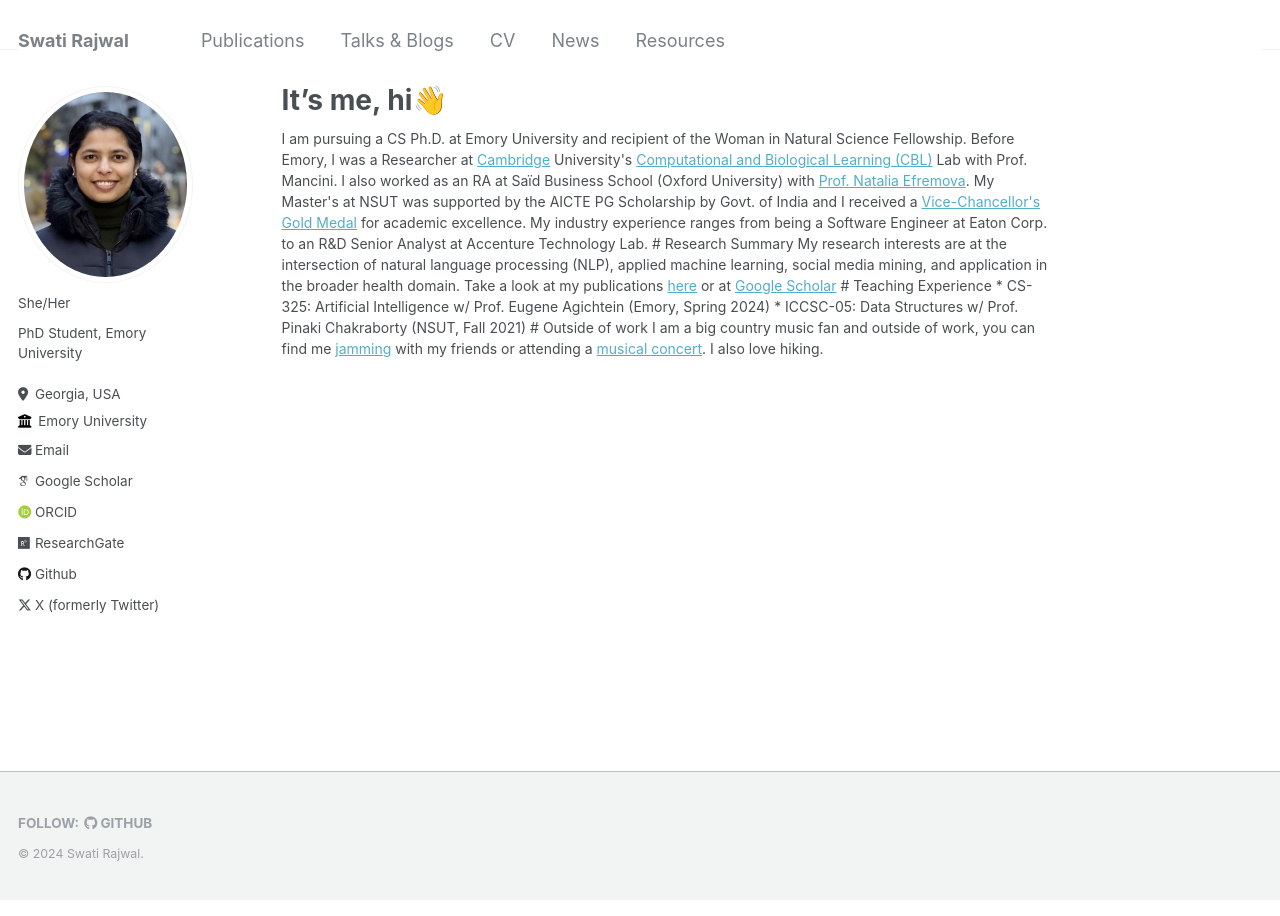
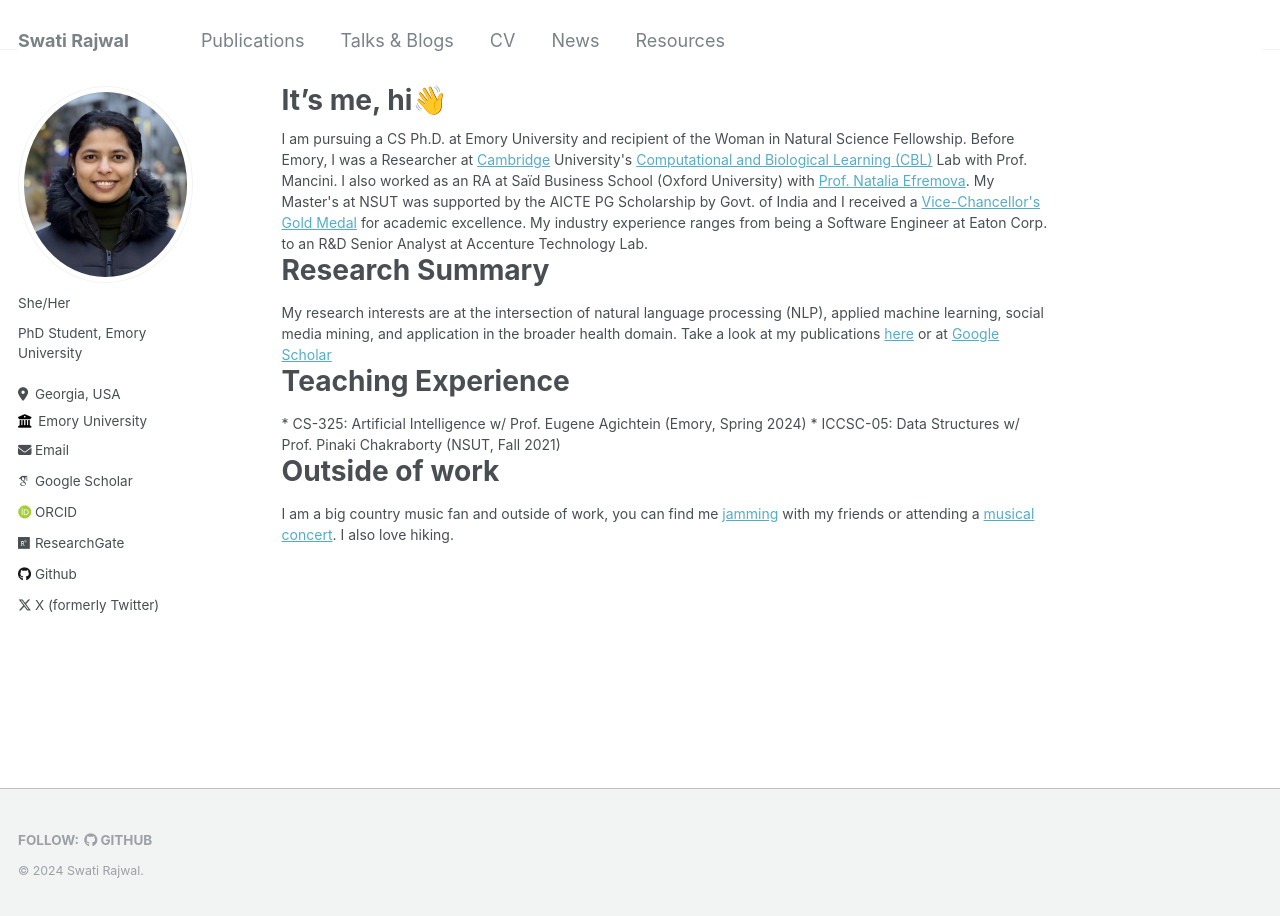
Before and after one commit to swati-rajwal/swati-rajwal.github.io, a Jekyll site: the page built from _pages/about.md, in a window 1280 px wide. Built offline with Jekyll 4.4.1, drawn with Linux system fonts in a browser that asks for light colours; some web fonts are replaced.

Commit message:
Update about.md

```diff
--- a/_pages/about.md
+++ b/_pages/about.md
@@ -11,15 +11,18 @@
 I am pursuing a CS Ph.D. at Emory University and recipient of the Woman in Natural Science Fellowship. Before Emory, I was a Researcher at <a href="https://neuroscience.cam.ac.uk/member/srajwal/" target="_blank">Cambridge</a> University's <a href="https://cbl-website.onrender.com/" target="_blank">Computational and Biological Learning (CBL)</a> Lab with Prof. Mancini. I also worked as an RA at Saïd Business School (Oxford University) with <a href="https://www.research.ox.ac.uk/researchers/natalia-efremova" target="_blank">Prof. Natalia Efremova</a>.
 
 My Master's at NSUT was supported by the AICTE PG Scholarship by Govt. of India and I received a <a href="https://www.linkedin.com/feed/update/urn:li:activity:7108505289506627584/" target="_blank">Vice-Chancellor's Gold Medal</a> for academic excellence. My industry experience ranges from being a Software Engineer at Eaton Corp. to an R&D Senior Analyst at Accenture Technology Lab.
+</div>
 
 # Research Summary
+<div style="font-size: 14px;">
 My research interests are at the intersection of natural language processing (NLP), applied machine learning, social media mining, and application in the broader health domain. Take a look at my publications <a href="https://swati-rajwal.github.io/publications/" target="_blank">here</a> or at <a href="https://scholar.google.com/citations?user=6AfEraYAAAAJ&hl=en&inst=15365353816232672843" target="_blank">Google Scholar</a>
-
+</div>
 # Teaching Experience
+<div style="font-size: 14px;">
 * CS-325: Artificial Intelligence w/ Prof. Eugene Agichtein (Emory, Spring 2024)
 * ICCSC-05: Data Structures w/ Prof. Pinaki Chakraborty (NSUT, Fall 2021)
-
+</div>
 # Outside of work
+<div style="font-size: 14px;">
 I am a big country music fan and outside of work, you can find me <a href="https://www.youtube.com/watch?v=cgm9iGAupL0" target="_blank">jamming</a> with my friends or attending a <a href="https://www.youtube.com/shorts/kZzM2gNb-6c" target="_blank">musical concert</a>. I also love hiking.
-
 </div>
```
